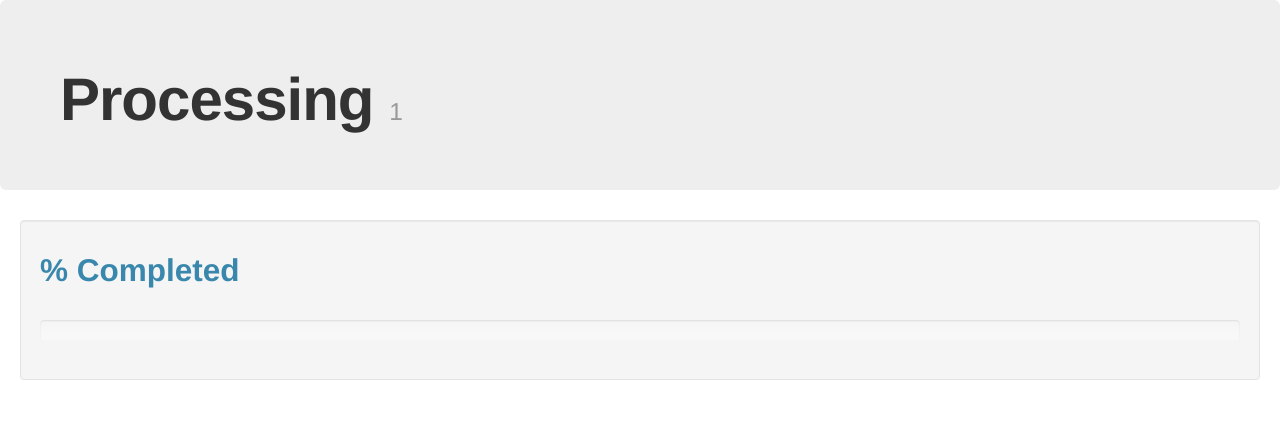
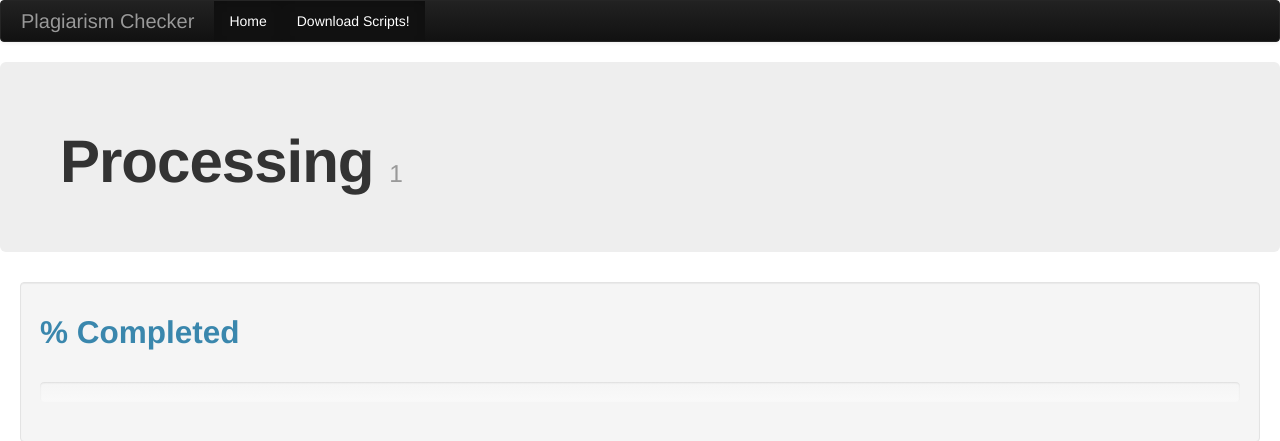
Before and after one commit to architshukla/Plagiarism-Checker, a PHP site: page /logs.php?file=1 in a window 1280 px wide. Shown: the top 441 px of the page. Run offline with PHP 8.4, Linux system fonts and the light colour scheme; data that the repository does not hold is empty.

Commit message:
Added navbar for Processing/Statistics page

```diff
--- a/logs.php
+++ b/logs.php
@@ -77,6 +77,17 @@
 	</script>
 </head>
 <body>
+    <div class="navbar navbar-inverse">
+    	<div class="navbar-inner">
+    		<a class="brand" href="javascript:void(0);">Plagiarism Checker</a>
+    		<ul class="nav">
+    			<li class="active"><a href="index.php">Home</a></li>
+    			<li class="active"><a href="scripts/scripts.zip">Download Scripts!</a></li>
+    			<!-- <li><a href="#">Link</a></li> -->
+    		</ul>
+	    </div>
+    </div>
+
 	<div class='hero-unit'>
 		<?php
 			if(empty($_GET['file']))
```
